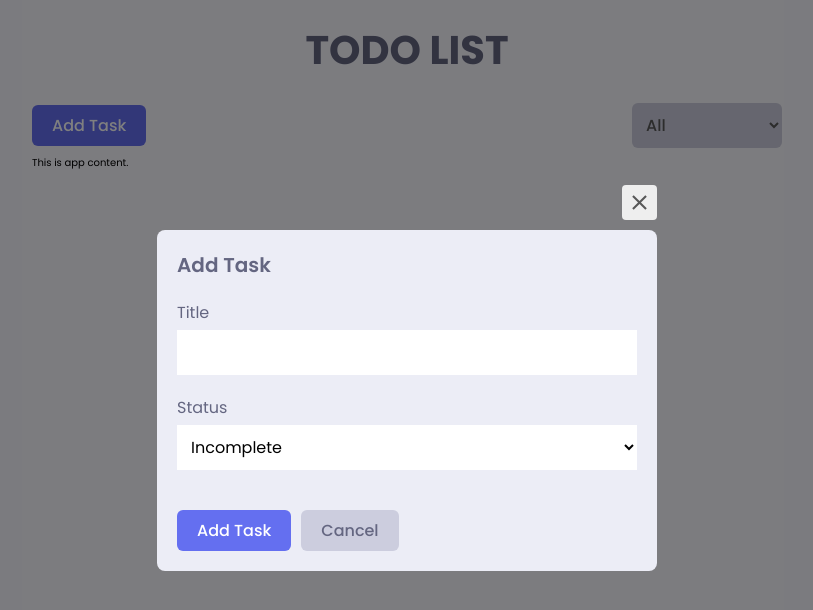
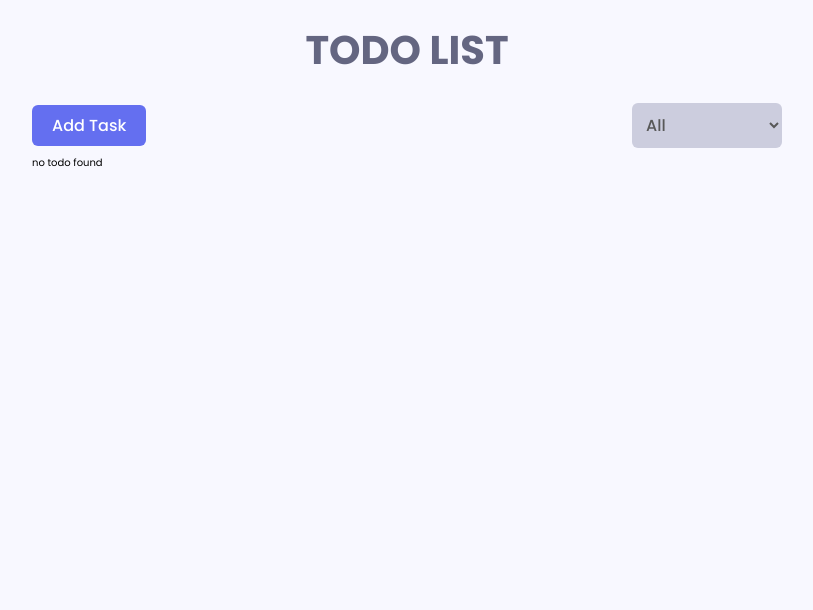
Before and after one commit to sarahvii/react-todo-app, a React (Create React App) app in the folder todo-app/: page / in a window 1280 px wide. Shown: the top 610 px of the page, without its empty margins (233-1046 px from the left). Built offline with nearby package versions, Linux system fonts and the light colour scheme.

Commit message:
edit and delete functions added

```diff
--- a/todo-app/src/App.js
+++ b/todo-app/src/App.js
@@ -1,4 +1,5 @@
 import React from 'react';
+import { Toaster } from 'react-hot-toast';
 import PageTitle from './components/PageTitle';
 import styles from './styles/modules/app.module.scss';
 import AppHeader from './components/AppHeader';
@@ -6,6 +7,7 @@ import AppContent from './components/AppContent';
 
 function App() {
   return (
+    <>
       <div className="container">
         <PageTitle>TODO LIST</PageTitle>
         <div className={styles.app__wrapper}>
@@ -13,6 +15,15 @@ function App() {
           <AppContent />
         </div>
       </div>
+      <Toaster
+        position="bottom-right"
+        toastOptions={{
+          style: {
+            fontSize: '1.4rem',
+          },
+        }}
+      />
+    </>
   );
 }
 
--- a/todo-app/src/components/AppContent.js
+++ b/todo-app/src/components/AppContent.js
@@ -1,7 +1,18 @@
 import React from 'react';
+import { useSelector } from 'react-redux';
+import TodoItem from './TodoItem';
 
 function AppContent() {
-  return <div>This is app content.</div>;
+  const todoList = useSelector((state) => state.todo.todoList);
+  const sortedTodoList = [...todoList];
+  sortedTodoList.sort((a, b) => new Date(b.time) - new Date(a.time));
+  return (
+    <div>
+      {sortedTodoList && sortedTodoList.length > 0
+        ? sortedTodoList.map((todo) => <TodoItem key={todo.id} todo={todo} />)
+        : 'no todo found'}
+    </div>
+  );
 }
 
 export default AppContent;
--- a/todo-app/src/components/AppHeader.js
+++ b/todo-app/src/components/AppHeader.js
@@ -4,7 +4,7 @@ import styles from '../styles/modules/app.module.scss';
 import TodoModal from './TodoModal';
 
 function AppHeader() {
-  const [modalOpen, setModalOpen] = useState(true);
+  const [modalOpen, setModalOpen] = useState(false);
 
   return (
     <div className={styles.appHeader}>
--- /dev/null
+++ b/todo-app/src/components/TodoItem.js
@@ -0,0 +1,56 @@
+import { format } from 'date-fns/esm';
+import React from 'react';
+import { MdDelete, MdEdit } from 'react-icons/md';
+import styles from '../styles/modules/todoitem.module.scss';
+import { getClasses } from '../utils/getClasses';
+
+function TodoItem({ todo }) {
+  const handleDelete = () => {
+    console.log('deleting');
+  };
+  const handleUpdate = () => {
+    console.log('updating');
+  };
+  return (
+    <div className={styles.item}>
+      <div className={styles.todoDetails}>
+        []
+        <div className={styles.text}>
+          <p
+            className={getClasses([
+              styles.todoText,
+              todo.status === 'complete' && styles['todoText--completed'],
+            ])}
+          >
+            {todo.title}
+          </p>
+          <p className={styles.time}>
+            {format(new Date(todo.time), 'p, dd/MM/yyyy')}
+          </p>
+        </div>
+      </div>
+      <div className={styles.todoActions}>
+        <div
+          className={styles.icon}
+          onClick={handleDelete}
+          onKeyDown={handleDelete}
+          role="button"
+          tabIndex={0}
+        >
+          <MdDelete />
+        </div>
+        <div
+          className={styles.icon}
+          onClick={handleUpdate}
+          onKeyDown={handleUpdate}
+          role="button"
+          tabIndex={0}
+        >
+          <MdEdit />
+        </div>
+      </div>
+    </div>
+  );
+}
+
+export default TodoItem;
--- a/todo-app/src/components/TodoModal.js
+++ b/todo-app/src/components/TodoModal.js
@@ -1,6 +1,7 @@
 import React, { useState } from 'react';
 import { MdOutlineClose } from 'react-icons/md';
 import { useDispatch } from 'react-redux';
+import { toast } from 'react-hot-toast';
 import { v4 as uuid } from 'uuid';
 import styles from '../styles/modules/modal.module.scss';
 import Button from './Button';
@@ -21,6 +22,10 @@ function TodoModal({ modalOpen, setModalOpen }) {
           time: new Date().toLocaleString(),
         })
       );
+      toast.success('Task Added Successfully');
+      setModalOpen(false);
+    } else {
+      toast.error('Title should not be empty');
     }
   };
 
```
Lines whose indentation alone changed are shown as unchanged.
